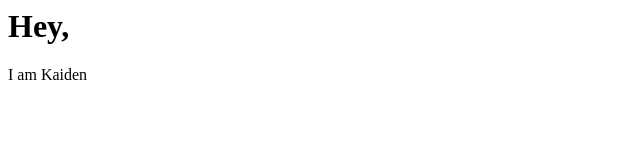
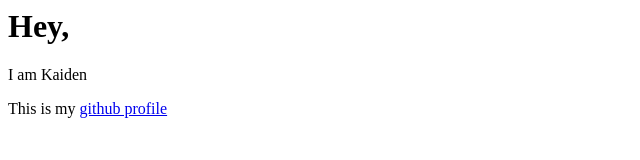
Before and after one commit to kaiden-liu/website, a plain HTML site: page index.html in a window 1280 px wide. Shown: the whole page, without its empty margins (0-640 px from the left). Drawn offline with Linux system fonts and the light colour scheme.

Commit message:
added hyperlink

```diff
--- a/index.html
+++ b/index.html
@@ -8,5 +8,6 @@
 <body>
     <h1>Hey,</h1>
     <p>I am Kaiden</p>
+    <p>This is my <a href="https://github.com/kayat-liu">github profile </a></p>
 </body>
 </html>
```
